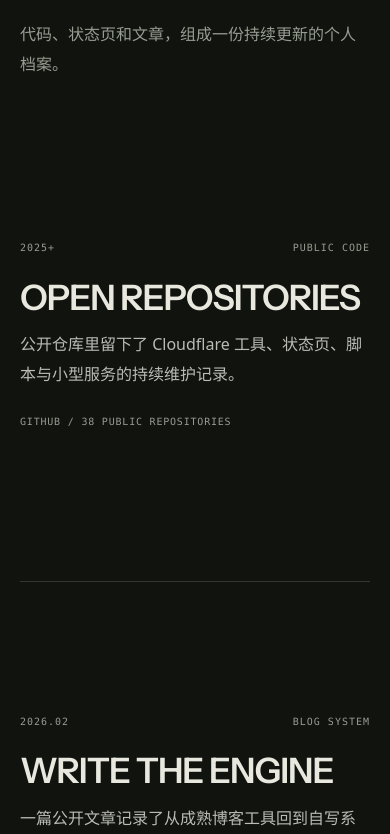
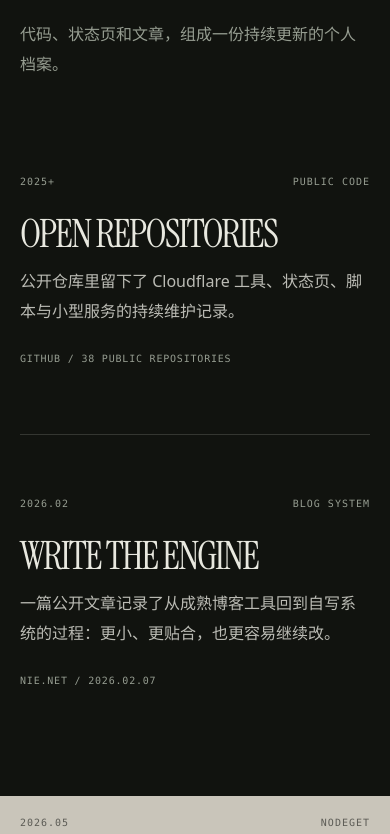
Before and after one commit to 3257085208/QQ.SG, a React (Vite) app in the folder experience/: page / in a window 390 px wide. Shown: the part 990-1824 px from the top of the page. Built offline with nearby package versions, Linux system fonts and the light colour scheme.

Commit message:
clean up mobile typography rhythm

```diff
--- a/experience/src/main.tsx
+++ b/experience/src/main.tsx
@@ -188,8 +188,8 @@ function MobileExperience() {
         <article className="mobile-project mobile-project--status">
           <div className="mobile-project__meta"><span>01 / 2026</span><span>LIVE SYSTEM</span></div>
           <h3>STATUS<br />SYSTEM</h3>
-          <div className="mobile-status__metric"><strong>{statusSnapshot.online} / {statusSnapshot.total}</strong><span>ONLINE</span></div>
-          <p className="mobile-status__summary">真实公开页面是来源，读数保持可读，图形只做辅助。</p>
+          <div className="mobile-status__metric"><strong>{statusSnapshot.online}</strong><span>ONLINE</span></div>
+          <p className="mobile-status__summary">节点状态取自 status.qq.sg 的公开快照。</p>
           <figure className="mobile-status__media">
             <button className="mobile-status__trigger" data-touch-visual="status" data-inspect-target="status" type="button" aria-pressed="false" aria-label="Inspect status screenshot">
               <div className="mobile-status__image"><img src="/assets/status-nodeget-mobile.png" width="840" height="1440" loading="lazy" decoding="async" alt="NodeGet status page card view detail" /></div>
@@ -228,7 +228,7 @@ function MobileExperience() {
         <div className="mobile-chapter"><span>03 / CURRENT</span></div>
         <div className="mobile-current__body">
           <div className="mobile-current__head"><span className="mono">CURRENT / {networkSummary.snapshot}</span><a className="mobile-current__link" data-touch-row="link" href={networkSummary.source} target="_blank" rel="noreferrer">LIVE STATUS <span>↗</span></a></div>
-          <div className="mobile-current__online"><strong>{networkSummary.online} / {networkSummary.total}</strong><span>ONLINE</span></div>
+          <div className="mobile-current__online"><strong>{networkSummary.online}</strong><span>ONLINE</span></div>
           <div className="mobile-current__regions">{networkNodes.map((node) => <span key={node.label}>{node.label} <strong>{node.value}</strong></span>)}</div>
         </div>
       </section>
--- a/experience/src/styles.css
+++ b/experience/src/styles.css
@@ -681,13 +681,13 @@ button { color: inherit; font: inherit; }
   .mobile-archive__intro h2 { font-size: clamp(31px, 8.5vw, 41px); line-height: 1.02; }
   .mobile-archive__intro p { margin-top: 24px; font-size: var(--m-body); line-height: 1.84; }
   .mobile-archive__entry { padding: 44px 0 50px; }
-  .mobile-archive__entry:not(.mobile-archive__entry--3) { min-height: min(58svh, 460px); display: flex; flex-direction: column; justify-content: center; }
-  .mobile-archive__entry:first-child { padding-top: 2px; }
-  .mobile-archive__entry--1 { padding-bottom: 34px; }
+  .mobile-archive__entry:not(.mobile-archive__entry--3) { min-height: 0; display: flex; flex-direction: column; justify-content: flex-start; padding-top: 62px; padding-bottom: 68px; }
+  .mobile-archive__entry:first-child:not(.mobile-archive__entry--3) { padding-top: 54px; }
+  .mobile-archive__entry--1 { padding-bottom: 68px; }
   .mobile-archive__entry--3 { margin: 40px calc(var(--m-page) * -1) 44px; padding: 0 var(--m-page) 38px; }
   .mobile-archive__entry--3 .mobile-archive__meta { padding-top: 20px; }
   .mobile-archive__meta { line-height: 1.45; }
-  .mobile-archive__entry h3 { margin: 25px 0 15px; font-size: clamp(32px, 9vw, 45px); line-height: .98; }
+  .mobile-archive__entry h3 { margin: 25px 0 15px; color: var(--foreground); font-family: var(--display-art); font-size: clamp(36px, 10vw, 48px); font-weight: 400; line-height: .96; letter-spacing: -.045em; }
   .mobile-archive__entry p { font-size: var(--m-body); line-height: 1.86; }
   .mobile-archive__source { margin-top: 25px; line-height: 1.45; }
   .mobile-archive__media { height: min(56svh, 430px); max-height: 430px; margin-top: 28px; margin-bottom: 34px; }
@@ -697,6 +697,7 @@ button { color: inherit; font: inherit; }
   .mobile-project h3 { margin: 30px 0 25px; font-size: clamp(46px, 14.5vw, 63px); line-height: .88; }
   .mobile-project__meta { line-height: 1.45; }
   .mobile-status__metric { margin-bottom: 17px; }
+  .mobile-status__metric strong { font-size: clamp(50px, 14.2vw, 68px); }
   .mobile-status__summary { max-width: 28em; margin: 0 0 28px; color: var(--muted-dark); font-size: var(--m-body); line-height: 1.82; }
   .mobile-status__media { margin-top: 0; }
   .mobile-status__image { height: min(58svh, 480px); overflow: hidden; }
@@ -721,7 +722,7 @@ button { color: inherit; font: inherit; }
   .mobile-notes__list li { padding: 30px 0 32px; }
   .mobile-note__link { gap: 14px; }
   .mobile-note__head { line-height: 1.45; }
-  .mobile-notes__list li strong { font-size: clamp(22px, 6.2vw, 28px); line-height: 1.16; font-weight: 550; }
+  .mobile-notes__list li strong { font-size: clamp(22px, 6.2vw, 28px); line-height: 1.22; font-weight: 550; }
   .mobile-notes__list p { font-size: 15px; line-height: 1.86; }
   .mobile-notes__list small { line-height: 1.5; }
 
```
